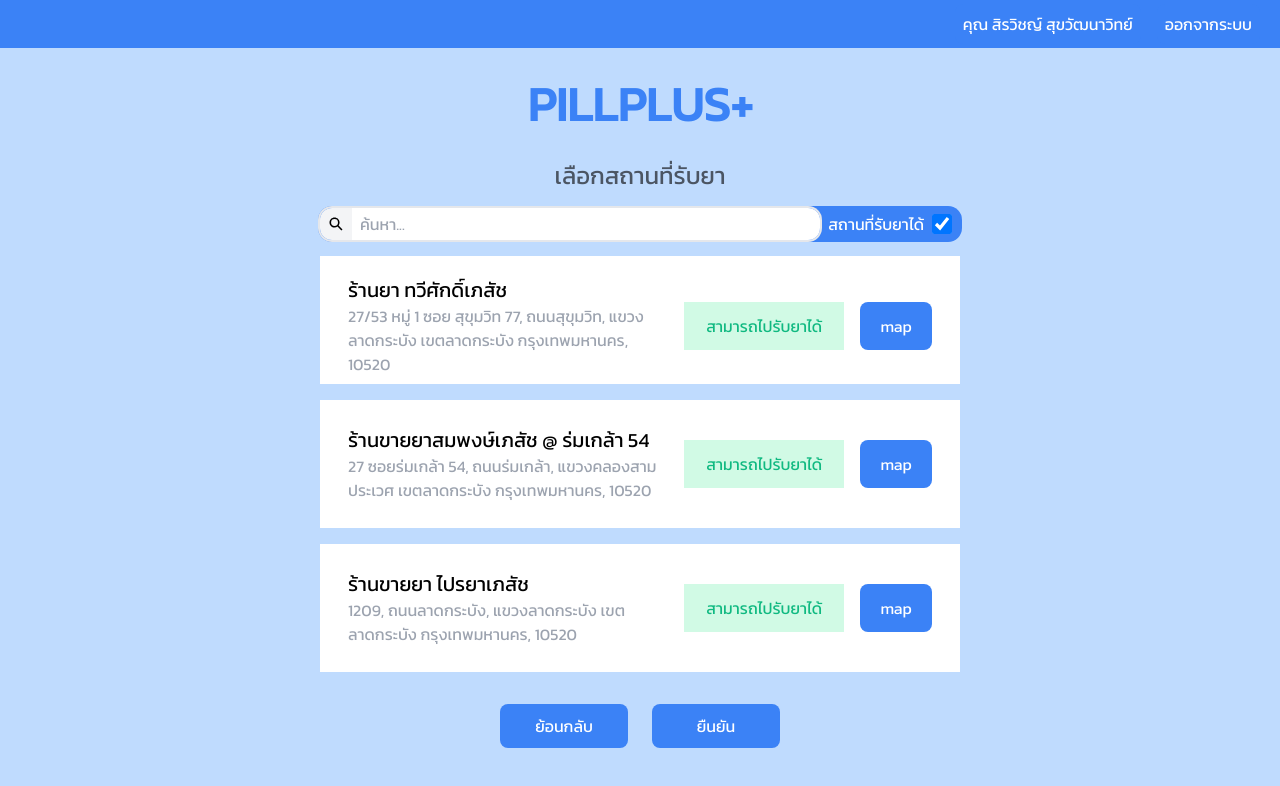
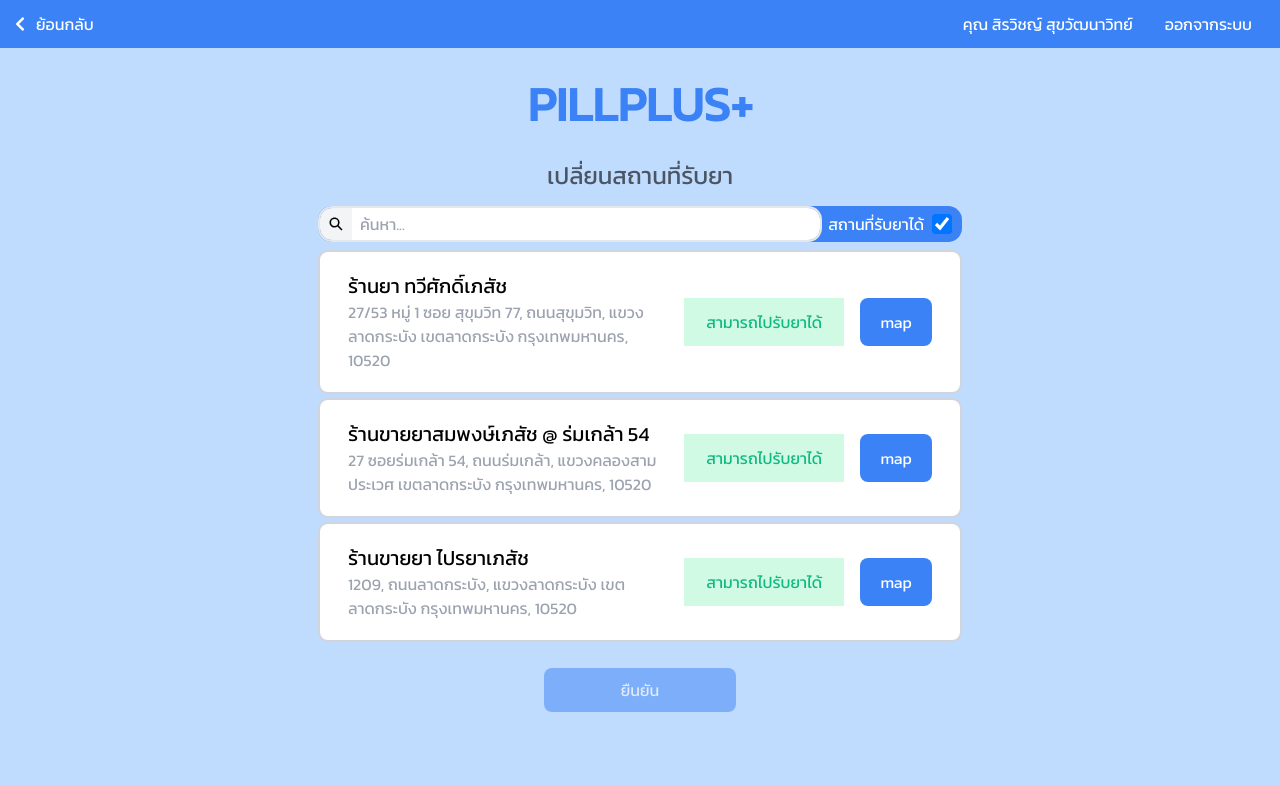
Before and after one commit to PillPlus-Team/PillPlus_Patient-Frontend, a React (Create React App) app: page /location in a window 1280 px wide. Shown: the top 786 px of the page. Built offline with nearby package versions, Linux system fonts and the light colour scheme; data requests are answered from the project's data file.

Commit message:
finish filter feature with checkbox / edit new backpage arrow / new overflow-text / new mockup data for drug and locations / -> next make home screen infomation and add new page for drug

```diff
--- a/db.json
+++ b/db.json
@@ -4,13 +4,72 @@
       "id": "1234567890123",
       "serialNumber": "BC7040201",
       "name": "สิรวิชญ์",
-      "surname": "สุขวัฒนาวิทย์"
+      "surname": "สุขวัฒนาวิทย์",
+
+      "location":{
+          "id": 1,
+          "title": "ร้านยา ทวีศักดิ์เภสัช",
+          "description": "27/53 หมู่ 1 ซอย สุขุมวิท 77, ถนนสุขุมวิท, แขวงลาดกระบัง เขตลาดกระบัง กรุงเทพมหานคร, 10520",
+          "status": true
+      },
+
+      "pills": [
+        {
+          "name":"paracetamol 500 mg",
+          "description": "แก้ปวดหัว ตัวร้อน กินทุกๆ 4-6 ชม",
+          "amount": 10,
+          "unit": "เม็ด"
+        },
+        {
+          "name":"ยาธาตุน้ำขาวตรากระต่ายบิน 50 ml",
+          "description": "บรรเทาอาการท้องอืด ท้องเฟ้อ กิน 1 ช้อนโต๊ะ เมื่อมีอาการ",
+          "amount": 1,
+          "unit": "ขวด"
+        },
+        {
+          "name":"ถ่านกัมมันต์ 200 mg",
+          "description": "รักษาอาการท้องเสีย กิน 3 เม็ด ต่อครั้ง",
+          "amount": 10,
+          "unit": "แคปซูล"
+        }
+      ]
+
+
     },
     {
       "id": "2345678901231",
       "serialNumber": "BC8040201",
       "name": "ภูมิภัทร",
-      "surname": "เชื้อลื้อ"
+      "surname": "เชื้อลื้อ",
+
+      "location":{
+          "id": 6,
+          "title": "ร้านขายยา ไปรยาเภสัช",
+          "description": "1209, ถนนลาดกระบัง, แขวงลาดกระบัง เขตลาดกระบัง กรุงเทพมหานคร, 10520",
+          "status": true
+      },
+
+      "pills":[
+        {
+          "name":"paracetamol 500 mg",
+          "description": "แก้ปวดหัว ตัวร้อน กินทุกๆ 4-6 ชม",
+          "amount": 20,
+          "unit": "เม็ด"
+        },
+        {
+          "name":"ยาธาตุน้ำขาวตรากระต่ายบิน 50 ml",
+          "description": "บรรเทาอาการท้องอืด ท้องเฟ้อ กิน 1 ช้อนโต๊ะ เมื่อมีอาการ",
+          "amount": 2,
+          "unit": "ขวด"
+        },
+        {
+          "name":"ถ่านกัมมันต์ 200 mg",
+          "description": "รักษาอาการท้องเสีย กิน 3 เม็ด ต่อครั้ง",
+          "amount": 20,
+          "unit": "แคปซูล"
+        }
+      ]
+
     }
   ],
 
--- a/package.json
+++ b/package.json
@@ -5,6 +5,7 @@
     "dependencies": {
         "@craco/craco": "^6.1.1",
         "@tailwindcss/forms": "^0.3.2",
+        "@tailwindcss/line-clamp": "^0.2.0",
         "@testing-library/jest-dom": "^5.11.4",
         "@testing-library/react": "^11.1.0",
         "@testing-library/user-event": "^12.1.10",
--- a/src/pages/HomePage/HomePage.jsx
+++ b/src/pages/HomePage/HomePage.jsx
@@ -3,6 +3,7 @@
 import Header from '../components/Header'
 import Button from '../components/Button'
 import { GrMap } from 'react-icons/gr'
+import Location from '../LocationPage/components/Location'
 
 const HomePage = () => {
 
@@ -40,13 +41,15 @@
             />
 
 
-            <h1 className='text-lg sm:text-2xl pb-4 text-gray-600'> สถานที่รับยา</h1>
+            <h1 className='text-lg sm:text-2xl text-gray-600'> สถานที่รับยา</h1>
 
-
-
-
-
-
+            {/* fix tomorrow */}
+            {/* profile !== {} &&
+                <div className='flex flex-col justify-center items-center m-4 p-4 rounded-xl bg-white'>
+                    <h1 className='text-lg sm:text-2xl p-2 text-gray-800'>ชื่อร้าน : {profile.location.title}</h1>
+                    <h1 className='text-md sm:text-lg p-2 text-gray-500'>{profile.location.description}</h1>
+                </div>
+            */}
 
 
             {/*We need Map feature here*/}
@@ -58,7 +61,7 @@
 
 
             <Button
-                title='เปลี่ยนสถานที่'
+                title='เปลี่ยนสถานที่รับยา'
                 className='mt-6 w-6/12 sm: max-w-xs'
                 onClick={()=> history.push('/location')}
             />
--- a/src/pages/LocationPage/LocationPage.jsx
+++ b/src/pages/LocationPage/LocationPage.jsx
@@ -48,6 +48,7 @@
 
     const [filter, setFilter] = useState("")    //filter string
     const [access, setAccess] = useState(true) //checkbox
+    const [select, setSelect] = useState(false)
 
     //************** FOR ALL LOCATIONS END **************
 
@@ -63,9 +64,12 @@
                     setIsAuth(false)
                     history.push('/login')
                 }}
+                onBackpage= {() => {
+                    history.push('/home')
+                }}
             />
 
-            <h1 className='text-lg sm:text-2xl mb-2 text-gray-600'> เลือกสถานที่รับยา</h1>
+            <h1 className='text-lg sm:text-2xl mb-2 text-gray-600'> เปลี่ยนสถานที่รับยา</h1>
 
 
 
@@ -101,17 +105,13 @@
 
             {render &&
             <div className='flex flex-row justify-center w-10/12 h-full mb-8'>
-                <Button
-                    title='ย้อนกลับ'
-                    className='mt-6 w-32 h-11 mx-2 sm:mx-3'
-                    onClick={()=> history.push('/home')}
-                />
 
                 {/*may delete in the future... wait for google map*/}
                 <Button
                     title='ยืนยัน'
-                    className='mt-6 w-32 h-11 mx-2 sm:mx-3 '
+                    className={`mt-6 w-32 sm:w-48 h-11 mx-2 sm:mx-3 disabled:opacity-50 ${!select ? "pointer-events-none":" " }`}
                     onClick={()=> history.push('/home')}
+                    disabled={!select} // make it true for default (disable = true at first time)
                 />
             </div>
             }
--- a/src/pages/LocationPage/components/Location.js
+++ b/src/pages/LocationPage/components/Location.js
@@ -2,10 +2,10 @@
 
 const Location = ({location}) => {
     return (
-        <div className='flex flex-row flex-wrap items-center justify-center bg-white p-5 m-2 w-10/12 sm:max-w-screen-sm h-auto md:h-32 '>
+        <div className='flex flex-row flex-wrap items-center justify-center bg-white p-5 m-1 w-10/12 sm:max-w-screen-sm h-auto  rounded-lg ring-2 ring-gray-300'>
             <div className='flex flex-col w-80 mx-2 flex-grow'>
                 <h2 className='text-xl'>{location.title}</h2>
-                <h3 className='text-gray-400'>{location.description}</h3>
+                <h3 className='text-gray-400 line-clamp-3 sm:line-clamp-2'>{location.description}</h3>
             </div>
 
 
--- a/src/pages/components/Button.js
+++ b/src/pages/components/Button.js
@@ -1,10 +1,11 @@
-const Button = ({title, onClick, type, className}) => {
+const Button = ({title, onClick, type, className, disabled}) => {
 
     return (
         <button
-            className={`${className} p-2 bg-blue-500 text-white rounded-lg  hover:bg-blue-800 active:bg-blue-500 focus:outline-none`}
+            className={`${className} p-2 bg-blue-500 text-white rounded-lg  hover:bg-blue-800 focus:outline-none`}
             type={type}
             onClick={onClick}
+            disabled={disabled}
         >
             {title}
         </button>
--- /dev/null
+++ b/src/pages/components/ButtonHeader.js
@@ -0,0 +1,14 @@
+const ButtonHeader = ({title, onClick, className, disabled}) => {
+
+    return (
+        <button
+            className={`${className} p-2 bg-blue-500 text-white rounded-lg hover:text-gray-200 active:bg-blue-500 focus:outline-none`}
+            onClick={onClick}
+            disabled={disabled}
+        >
+            {title}
+        </button>
+    )
+}
+
+export default ButtonHeader
--- a/src/pages/components/FilterBar.js
+++ b/src/pages/components/FilterBar.js
@@ -15,7 +15,7 @@
                 />
             </div>
             <label
-                for="access"
+                htmlFor="access"
                 className='ml-2 text-white'
             >
                 สถานที่รับยาได้
@@ -27,7 +27,6 @@
                 name='access'
                 onChange={onCheck}
                 checked={access}
-                defaultChecked
             />
         </div>
     )
--- a/src/pages/components/Header.js
+++ b/src/pages/components/Header.js
@@ -1,18 +1,45 @@
-import Button from './Button'
+import ButtonHeader from '../components/ButtonHeader'
+import { FaChevronLeft } from 'react-icons/fa'
+import { useLocation } from 'react-router-dom'
 
-const Header = ({name, surname, title, className, onClick}) => {
+const Header = ({name, surname, title, className, onClick, onBackpage}) => {
+
+    const location = useLocation()
+    const isHomePath = location.pathname === '/home'
+
     return (
         <div className="flex flex-col w-screen h-auto" >
-            <div className="flex flex-row justify-between sm:justify-end bg-blue-500 p-1 ">
-                <h1 className='p-2 bg-blue-500 text-white rounded-lg mr-0 sm:mr-2 lg:mr-4'>
+
+            <div className={`flex flex-row ${isHomePath? "justify-end":"justify-between"} items-center  bg-blue-500 p-1 `}>
+
+                {!isHomePath &&
+                    <ButtonHeader
+                        title= {
+                            <div className="flex flex-row justify-center items-center">
+                                <FaChevronLeft/>
+                                <h1 className='mx-2 hidden sm:inline-block' > ย้อนกลับ </h1>
+                            </div>
+                        }
+                        onClick= {onBackpage}
+                        className= 'mr-0 sm:mr-2 lg:mr-4'
+                    />
+                }
+
+                <div className="flex flex-row justify-end items-center ">
+                    <h1 className='px-0 sm:px-2 bg-blue-500 text-white rounded-lg mr-0 sm:mr-2 lg:mr-4'>
                         คุณ {name} {surname}
                     </h1>
-                <Button
+                    <ButtonHeader
                         title= 'ออกจากระบบ'
                         onClick= {onClick}
                         className= 'mr-0 sm:mr-2 lg:mr-4'
                     />
                 </div>
+
+            </div>
+
+
+
             <h1 className={`${className} self-center text-4xl sm:text-5xl font-bold text-blue-500`}>{title}</h1>
         </div>
     )
--- a/tailwind.config.js
+++ b/tailwind.config.js
@@ -5,7 +5,13 @@
     extend: {},
   },
   variants: {
-    extend: {},
+    extend: {
+      opacity: ['disabled'],
+      backgroundColor: ['group-focus']
+    }
   },
-  plugins: [],
+  plugins: [
+    require('@tailwindcss/line-clamp')
+
+  ],
 }
```
Also changed, not shown: src/pages/LocationPage/components/LocationList.js (+9 -4 lines), 1 other file (tests, documents, lock files or other folders). Lines whose indentation alone changed are shown as unchanged.
